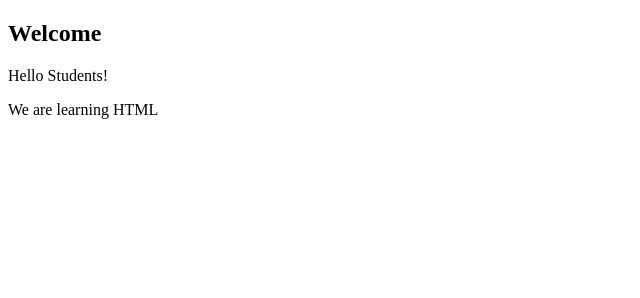
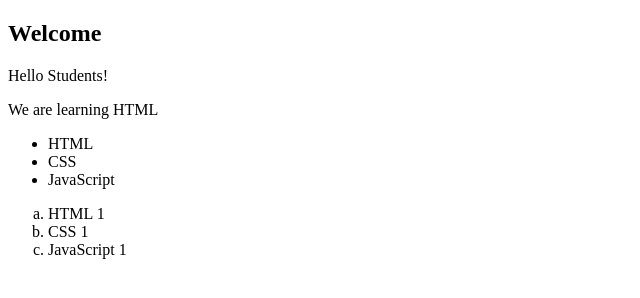
Before and after one commit to umarfarooquelakho/DigiSkill-3.0, a plain HTML site: page Week_02/Non Semantic HTML/index.html in a window 1280 px wide. Shown: the whole page, without its empty margins (0-640 px from the left). Drawn offline with Linux system fonts and the light colour scheme.

Commit message:
update Non Semantic

```diff
--- a/Week_02/Non Semantic HTML/index.html
+++ b/Week_02/Non Semantic HTML/index.html
@@ -6,10 +6,21 @@
     <title>Document</title>
 </head>
 <body>
+    <!-- Only 1 Non Semantic element use on single landing page -->
     <div>
         <h2>Welcome</h2>
         <p>Hello Students!</p>
         <span>We are learning HTML</span>
     </div>
+    <ul>
+        <li>HTML</li>
+        <li>CSS</li>
+        <li>JavaScript</li>
+    </ul>
+    <ol type="a">
+        <li>HTML 1</li>
+        <li>CSS 1</li>
+        <li>JavaScript 1</li>
+    </ol>
 </body>
 </html>
```
